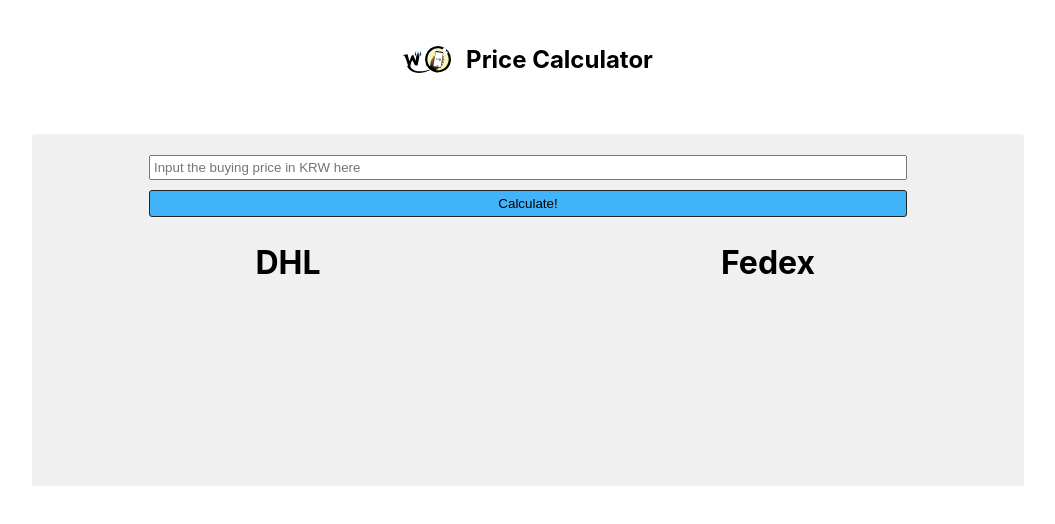
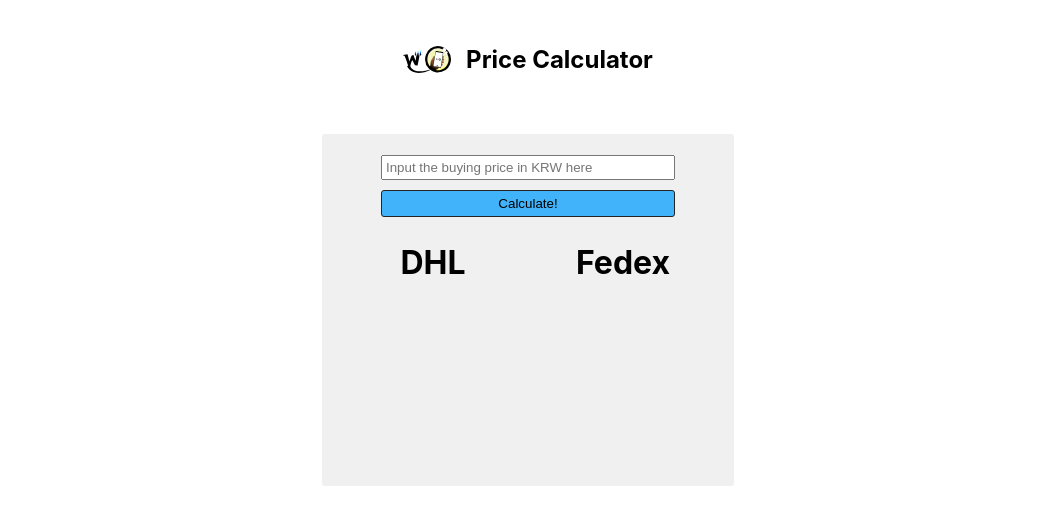
Before and after one commit to WEPO-RDC/price-calculator, a React (Create React App) app in the folder wepoprice/: page / in a window 1280 px wide. Shown: the top 524 px of the page, without its empty margins (112-1167 px from the left). Built offline with nearby package versions, Linux system fonts and the light colour scheme.

Commit message:
updated the screen size

```diff
--- a/wepoprice/src/index.css
+++ b/wepoprice/src/index.css
@@ -33,7 +33,7 @@
 }
 .calculator{
   padding: 1rem;
-  width: 75%;
+  width: 380px;
   height: 20rem;
   background-color: rgba(240, 240, 240,1);
   margin: auto;
```
